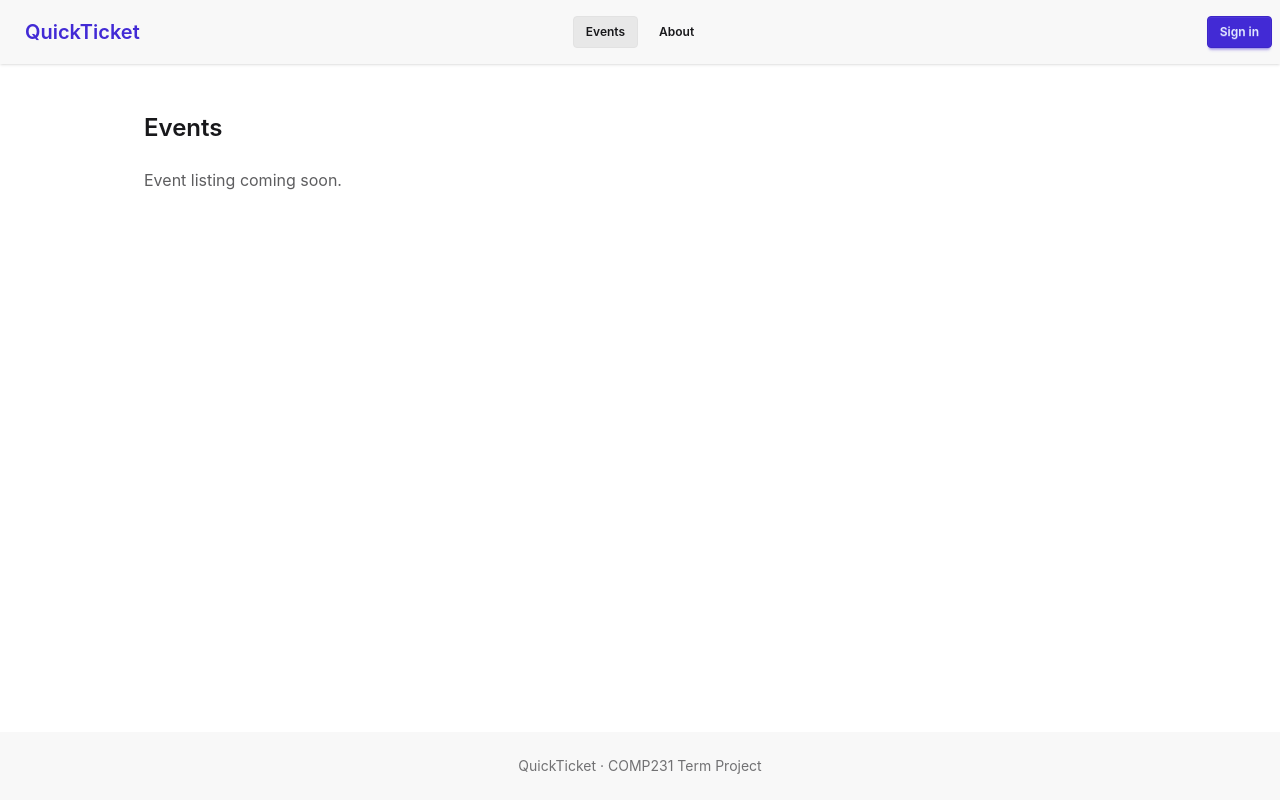
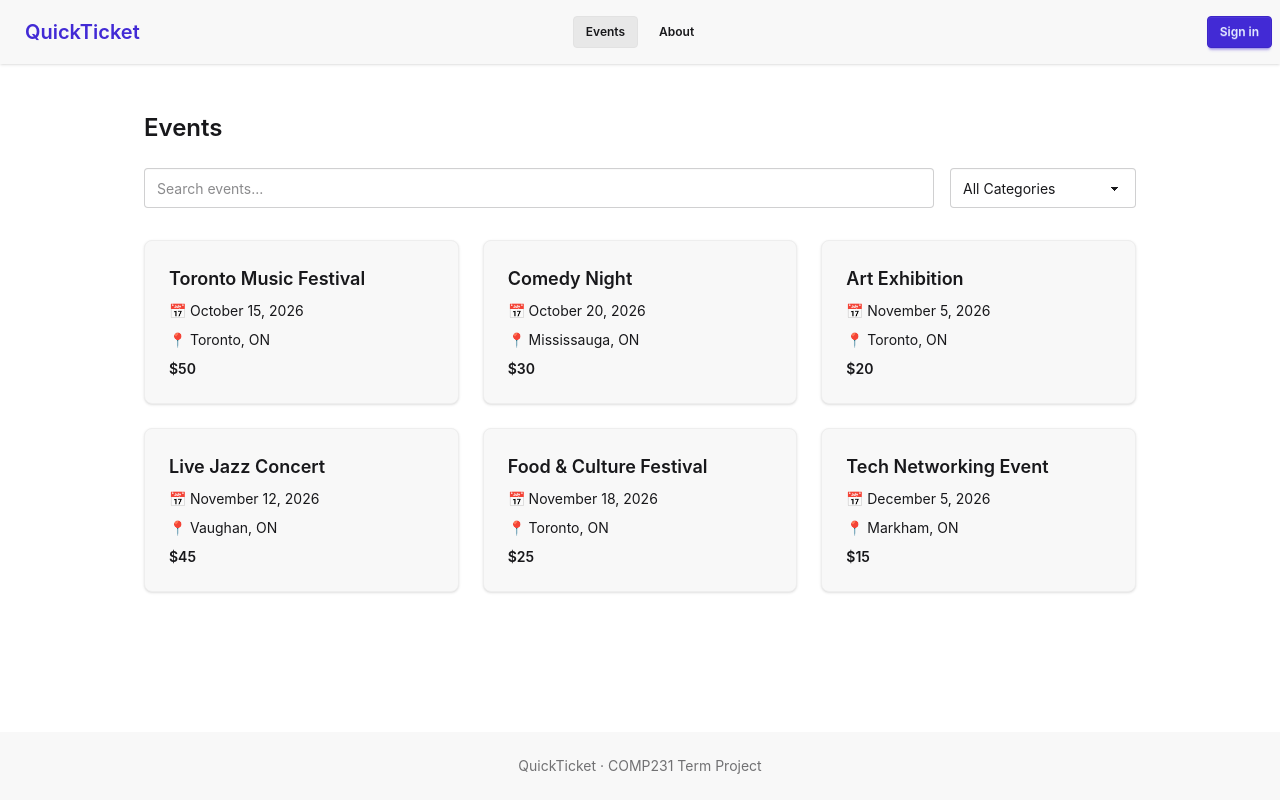
Before and after one commit to thegamecracks/quickticket, a React (Vite) app in the folder frontend/: page /events in a window 1280 px wide. Built offline with nearby package versions, Linux system fonts and the light colour scheme.

Commit message:
Add initial event discovery page

```diff
--- /dev/null
+++ b/frontend/src/components/EventCard.tsx
@@ -0,0 +1,26 @@
+
+export type EventInfo = {
+    id: number
+    title: string
+    date: string
+    location: string
+    price: number
+  }
+
+  type EventCardProps = {
+    event: EventInfo
+  }
+
+  export default function EventCard({ event }: EventCardProps) {
+    return (
+      <div className="card bg-base-200 border border-base-300 shadow-sm">
+        <div className="card-body">
+          <h2 className="card-title">{event.title}</h2>
+
+          <p>📅 {event.date}</p>
+          <p>📍 {event.location}</p>
+          <p className="font-semibold">${event.price}</p>
+        </div>
+      </div>
+    )
+  }
--- a/frontend/src/pages/EventsPage.tsx
+++ b/frontend/src/pages/EventsPage.tsx
@@ -1,8 +1,167 @@
+
+import { useSearchParams } from 'react-router'
+import EventCard, { type EventInfo } from '../components/EventCard'
+
+// Available event categories
+const categories = [
+  'All',
+  'Music',
+  'Comedy',
+  'Art',
+  'Food',
+  'Technology',
+] as const
+
+type EventCategory = Exclude<(typeof categories)[number], 'All'>
+
+type CategorizedEvent = EventInfo & {
+  category: EventCategory
+}
+
+// Temporary events until the backend is ready
+const events: CategorizedEvent[] = [
+  {
+    id: 1,
+    title: 'Toronto Music Festival',
+    date: 'October 15, 2026',
+    location: 'Toronto, ON',
+    price: 50,
+    category: 'Music',
+  },
+  {
+    id: 2,
+    title: 'Comedy Night',
+    date: 'October 20, 2026',
+    location: 'Mississauga, ON',
+    price: 30,
+    category: 'Comedy',
+  },
+  {
+    id: 3,
+    title: 'Art Exhibition',
+    date: 'November 5, 2026',
+    location: 'Toronto, ON',
+    price: 20,
+    category: 'Art',
+  },
+  {
+    id: 4,
+    title: 'Live Jazz Concert',
+    date: 'November 12, 2026',
+    location: 'Vaughan, ON',
+    price: 45,
+    category: 'Music',
+  },
+  {
+    id: 5,
+    title: 'Food & Culture Festival',
+    date: 'November 18, 2026',
+    location: 'Toronto, ON',
+    price: 25,
+    category: 'Food',
+  },
+  {
+    id: 6,
+    title: 'Tech Networking Event',
+    date: 'December 5, 2026',
+    location: 'Markham, ON',
+    price: 15,
+    category: 'Technology',
+  },
+]
+
 export default function EventsPage() {
+  const [searchParams, setSearchParams] = useSearchParams()
+
+  // Read search and category from the URL
+  const search = searchParams.get('search') ?? ''
+  const selectedCategory = searchParams.get('category') ?? 'All'
+
+  // Filter events by search and category
+  const filteredEvents = events.filter((event) => {
+    const searchText = search.toLowerCase()
+
+    const matchesSearch =
+      event.title.toLowerCase().includes(searchText) ||
+      event.location.toLowerCase().includes(searchText)
+
+    const matchesCategory =
+      selectedCategory === 'All' ||
+      event.category === selectedCategory
+
+    return matchesSearch && matchesCategory
+  })
+
+  // Update the search parameter
+  const handleSearch = (value: string) => {
+    const nextParams = new URLSearchParams(searchParams)
+
+    if (value) {
+      nextParams.set('search', value)
+    } else {
+      nextParams.delete('search')
+    }
+
+    setSearchParams(nextParams, { replace: true })
+  }
+
+  // Update the category parameter
+  const handleCategory = (value: string) => {
+    const nextParams = new URLSearchParams(searchParams)
+
+    if (value === 'All') {
+      nextParams.delete('category')
+    } else {
+      nextParams.set('category', value)
+    }
+
+    setSearchParams(nextParams, { replace: true })
+  }
+
   return (
     <section className="mx-auto w-full max-w-5xl grow px-4 py-12">
-      <h1 className="mb-6 text-2xl font-semibold">Events</h1>
-      <p className="text-base-content/70">Event listing coming soon.</p>
+      <h1 className="mb-6 text-2xl font-semibold">
+        Events
+      </h1>
+
+      {/* Search and category filter */}
+      <div className="mb-8 flex flex-col gap-4 sm:flex-row">
+        <input
+          type="text"
+          placeholder="Search events..."
+          aria-label="Search events"
+          className="input input-bordered w-full"
+          value={search}
+          onChange={(e) => handleSearch(e.target.value)}
+        />
+
+        <select
+          aria-label="Filter by category"
+          className="select select-bordered w-full sm:w-56"
+          value={selectedCategory}
+          onChange={(e) => handleCategory(e.target.value)}
+        >
+          {categories.map((category) => (
+            <option key={category} value={category}>
+              {category === 'All' ? 'All Categories' : category}
+            </option>
+          ))}
+        </select>
+      </div>
+
+      {/* Event cards */}
+      <div className="grid grid-cols-1 gap-6 md:grid-cols-2 lg:grid-cols-3">
+        {filteredEvents.map((event) => (
+          <EventCard key={event.id} event={event} />
+        ))}
+      </div>
+
+      {/* No matching events */}
+      {filteredEvents.length === 0 && (
+        <p className="text-base-content/70">
+          No events found.
+        </p>
+      )}
     </section>
   )
 }
```
